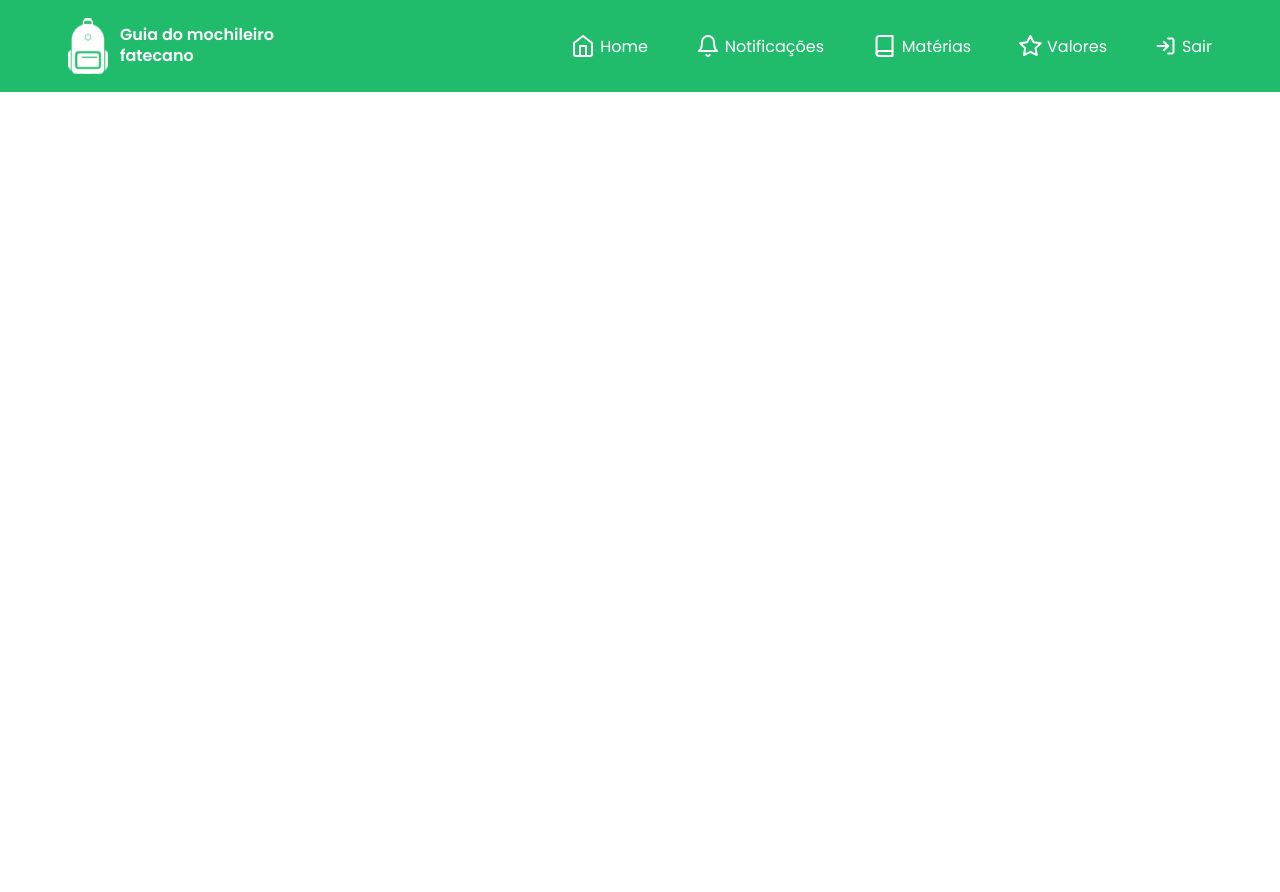
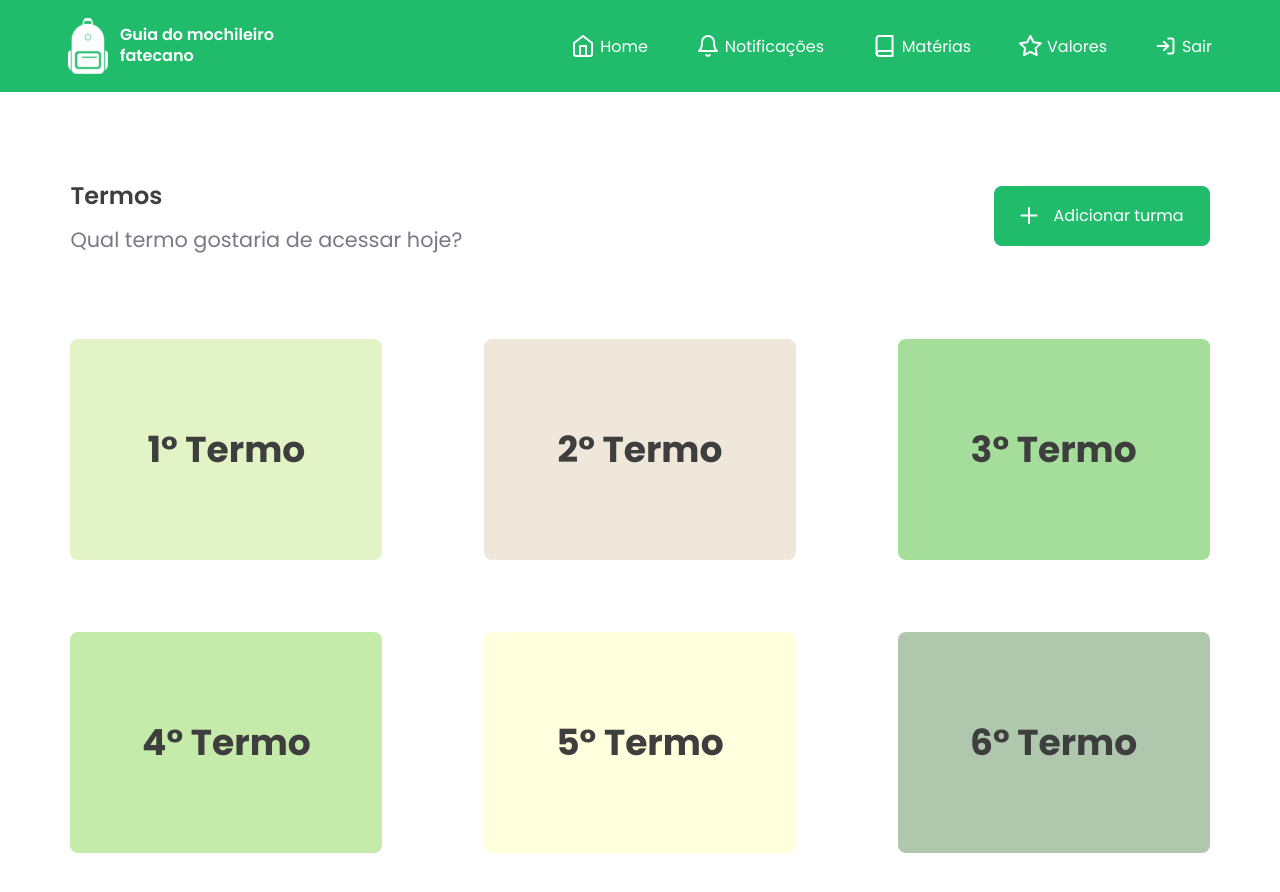
Before and after one commit to Eduardo-R-Moraes/primeiro-projeto-angular, an Angular app: page /home in a window 1280 px wide. Shown: the top 892 px of the page. Before the commit the page ends 800 px from the top, so only its background shows below. Built offline with nearby package versions, Linux system fonts and the light colour scheme.

Commit message:
Home quase terminada

```diff
--- a/src/app/components/home/home.component.html
+++ b/src/app/components/home/home.component.html
@@ -1 +1,52 @@
-<app-navbar></app-navbar>
+<!DOCTYPE html>
+<html lang="en">
+<head>
+    <meta charset="UTF-8">
+    <meta name="viewport" content="width=device-width, initial-scale=1.0">
+    <title>Document</title>
+</head>
+<body>
+    <app-navbar></app-navbar>
+
+    <main>
+        <div class="container">
+            <div class="texto-container">
+                <h1>Termos</h1>
+                <p>Qual termo gostaria de acessar hoje?</p>
+            </div>
+
+            <div class="adicionar-turma">
+                <img src="adição.svg" alt="Sinal de adição">
+                <p>Adicionar turma</p>
+            </div>
+        </div>
+
+        <div class="grupo">
+            <div class="item">
+                <div class="card card1">
+                    <h2>1° Termo</h2>
+                </div>
+                <div class="card card2">
+                    <h2>2° Termo</h2>
+                </div>
+                <div class="card card3">
+                    <h2>3° Termo</h2>
+                </div>
+            </div>
+            <div class="item">
+                <div class="card card4">
+                    <h2>4° Termo</h2>
+                </div>
+                <div class="card card5">
+                    <h2>5° Termo</h2>
+                </div>
+                <div class="card card6">
+                    <h2>6° Termo</h2>
+                </div>
+            </div>
+        </div>
+
+    </main>
+
+</body>
+</html>
--- a/src/app/components/home/home.component.scss
+++ b/src/app/components/home/home.component.scss
@@ -0,0 +1,107 @@
+$primary-color: #21BC6B;
+$h1-color: #3E3E3E;
+$p-color: #7A7786;
+$card-color: #3E3E3E;
+
+body {
+    height: 100vh;
+
+    app-navbar {
+        width: 100%;
+        position: fix;
+    }
+
+    main {
+        padding: 0 4.4rem 10rem 4.4rem;
+
+        .container {
+            display: flex;
+            align-items: center;
+            justify-content: space-between;
+            margin: 5.4rem 0;
+
+            .texto-container {
+                display: flex;
+                flex-direction: column;
+                gap: 0.75rem;
+
+                h1 {
+                    font-size: 1.5rem;
+                    font-weight: 600;
+                    color: $h1-color;
+                    line-height: 2.2rem;
+                }
+
+                p {
+                    font-size: 1.3rem;
+                    font-weight: 400;
+                    color: $p-color;
+                    line-height: 1.7rem;
+                }
+            }
+
+            .adicionar-turma {
+                display: flex;
+                align-items: center;
+                justify-content: center;
+                gap: 1rem;
+
+                border-radius: 0.5rem;
+
+                background-color: $primary-color;
+                color: white;
+
+                width: 13.5rem;
+                height: 3.75rem;
+            }
+        }
+
+        .grupo {
+            display: flex;
+            flex-direction: column;
+            gap: 4.5rem;
+        }
+
+        .item {
+            width: 100%;
+            display: flex;
+            justify-content: space-between;
+        }
+
+        .card1 {
+            background-color: #E2F4C5;
+        }
+
+        .card2 {
+            background-color: #EEE7DA;
+        }
+        .card3 {
+            background-color: #A5DD9B;
+        }
+        .card4 {
+            background-color: #C5EBAA;
+        }
+
+        .card5 {
+            background-color: #FFFFDD;
+        }
+
+        .card6 {
+            background-color: #AFC8AD;
+        }
+
+        .card {
+            display: flex;
+            justify-content: center;
+            align-items: center;
+
+            font-size: 1.5rem;
+            color: $card-color;
+
+            border-radius: 0.5rem;
+
+            width: 19.5rem;
+            height: 13.8rem;
+        }
+    }
+}
--- a/src/app/components/home/home.component.ts
+++ b/src/app/components/home/home.component.ts
@@ -1,10 +1,11 @@
 import { Component } from '@angular/core';
 import { NavbarComponent } from '../navbar/navbar.component';
+import { RouterModule } from '@angular/router';
 
 @Component({
   selector: 'app-home',
   standalone: true,
-  imports: [NavbarComponent],
+  imports: [NavbarComponent, RouterModule],
   templateUrl: './home.component.html',
   styleUrl: './home.component.scss'
 })
```
Also changed, not shown: public/adição.svg (added).
